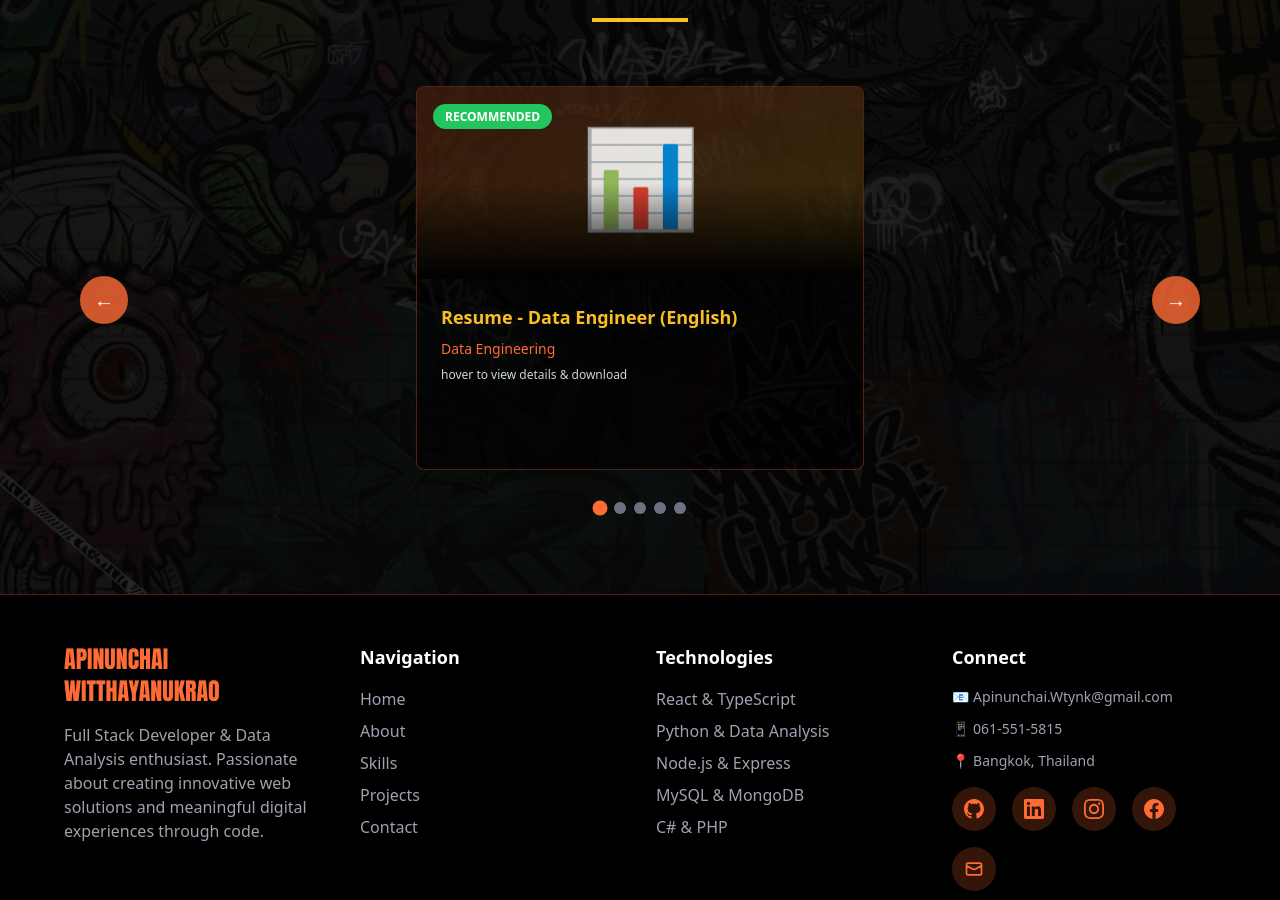
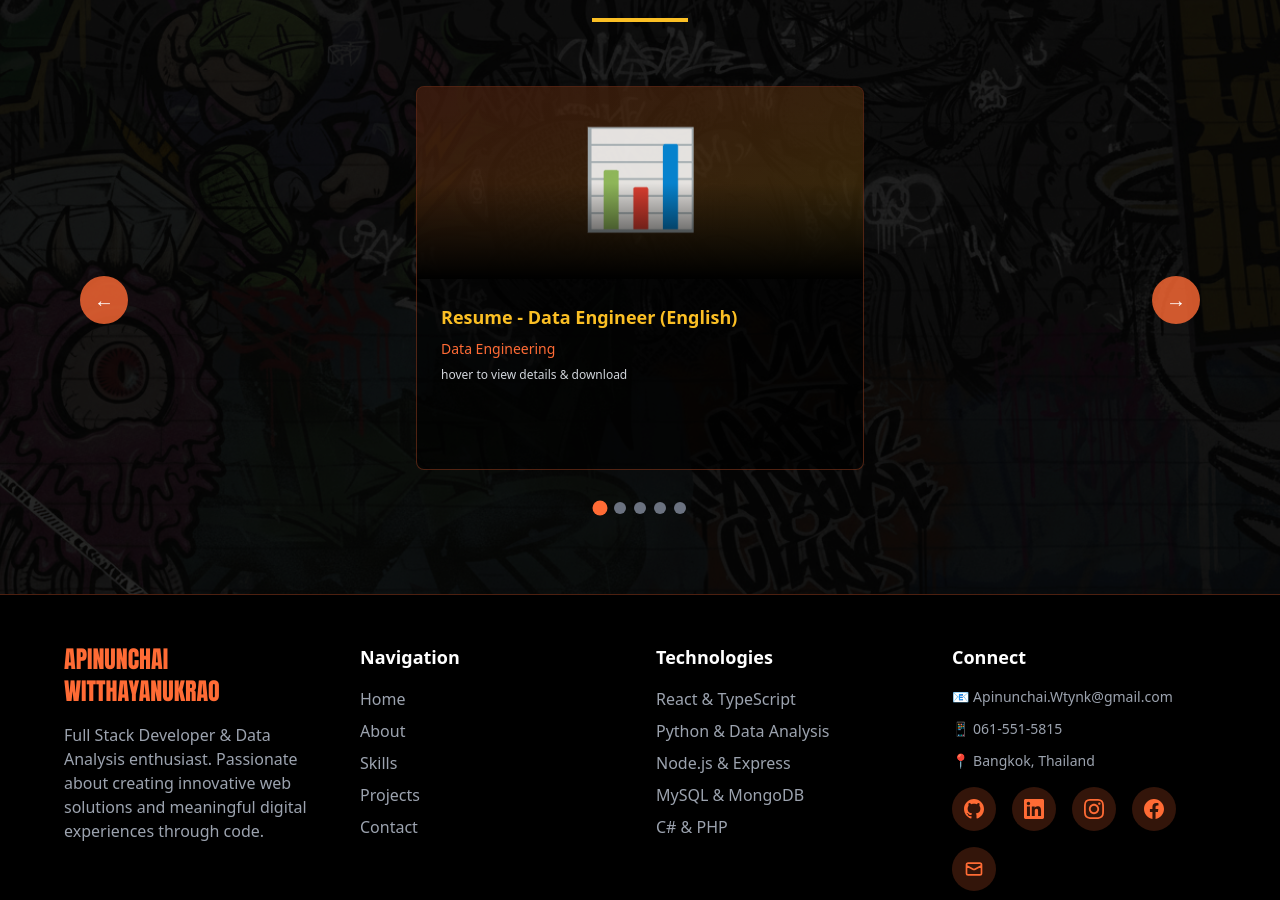
Before and after one commit to M4stiffP/Apinunchai, a React (Vite) app: page / in a window 1280 px wide. Shown: the part 5734-6634 px from the top of the page. Built offline with nearby package versions, Linux system fonts and the light colour scheme; no server answers.

Commit message:
Update CharactersSection.tsx

```diff
--- a/src/components/CharactersSection.tsx
+++ b/src/components/CharactersSection.tsx
@@ -7,7 +7,7 @@ const CharactersSection: React.FC = () => {
       title: 'Resume - Data Engineer (English)',
       description: 'Tailored for Data Engineering & Analysis roles, this resume emphasizes my strong foundation in Computational Mathematics and logic. It features skills in Database Management (SQL, ERD), Python scripting for data pipelines, and academic research on Deep Learning for predictive modeling.',
       fileName: 'Apinunchai_Wtynk_Resume_Data_Eng.pdf',
-      badge: 'RECOMMENDED',
+      badge: '',
       icon: '📊',
       category: 'Data Engineering'
     },
@@ -15,7 +15,6 @@ const CharactersSection: React.FC = () => {
       title: 'Resume - Data Engineer (Thai)',
       description: 'เรซูเม่ฉบับนี้เน้นจุดแข็งด้าน Data Engineering และพื้นฐาน Computational Mathematics แสดงทักษะการออกแบบฐานข้อมูล (SQL, Schema Design), การเขียนโปรแกรมจัดการข้อมูลด้วย Python และไฮไลต์โปรเจกต์สัมมนาด้าน Deep Learning สำหรับการพยากรณ์ข้อมูล',
       fileName: 'Apinunchai_Wtynk_Resume_Data_Thai.pdf',
-      badge: 'FEATURED',
       icon: '🇹🇭📊',
       category: 'Data Engineering'
     },
@@ -23,7 +22,6 @@ const CharactersSection: React.FC = () => {
       title: 'Resume - Developer (English)',
       description: 'This resume targets Software Developer roles, highlighting my proficiency in Full Stack Web Development (React, TypeScript, Node.js). It showcases my ability to build functional web applications and creative game projects, demonstrating strong coding logic and UI/UX implementation.',
       fileName: 'Apinunchai_Wtynk_Resume_Dev_Eng.pdf',
-      badge: 'POPULAR',
       icon: '💻',
       category: 'Software Development'
     },
@@ -31,7 +29,6 @@ const CharactersSection: React.FC = () => {
       title: 'Resume - Developer (Thai)',
       description: 'เรซูเม่ฉบับนี้เน้นทักษะด้าน Full Stack Development และความคิดสร้างสรรค์ในการพัฒนาซอฟต์แวร์ แสดงรายละเอียดทักษะการใช้เครื่องมืออย่าง React, TypeScript, Node.js รวมถึงผลงานการพัฒนา Web Application และ Game Development ที่ใช้งานได้จริง',
       fileName: 'Apinunchai_Wtynk_Resume_Dev_Thai.pdf',
-      badge: 'LATEST',
       icon: '🇹🇭',
       category: 'Software Development'
     },
@@ -39,7 +36,6 @@ const CharactersSection: React.FC = () => {
       title: 'Resume - General CV',
       description: 'A detailed curriculum vitae covering my full academic background in Computational Mathematics. Includes in-depth descriptions of my research on Deep Learning, coursework in Algorithms & Math Models, and comprehensive project details.',
       fileName: 'Apinunchai_Wtynk_Resume_CV.pdf',
-      badge: 'COMPLETE',
       icon: '📄',
       category: 'General'
     }
@@ -102,17 +98,7 @@ const CharactersSection: React.FC = () => {
                     <div className="group relative h-96 max-w-md mx-auto">
                       {/* Front Side - Always Visible */}
                       <div className="absolute inset-0 bg-black/60 rounded-lg overflow-hidden border border-anime-orange/30 transition-all duration-500 group-hover:opacity-0 group-hover:scale-95">
-                        {/* Document Badge */}
-                        <div className="absolute top-4 left-4 z-10">
-                          <span className={`px-3 py-1 text-xs font-bold rounded-full ${
-                            doc.badge === 'RECOMMENDED' ? 'bg-green-500 text-white' :
-                            doc.badge === 'FEATURED' ? 'bg-red-500 text-white' :
-                            doc.badge === 'POPULAR' ? 'bg-blue-500 text-white' :
-                            'bg-purple-500 text-white'
-                          }`}>
-                            {doc.badge}
-                          </span>
-                        </div>
+
 
                         {/* Document Icon */}
                         <div className="relative h-48 flex items-center justify-center bg-gradient-to-br from-anime-orange/20 to-anime-gold/20">
```
